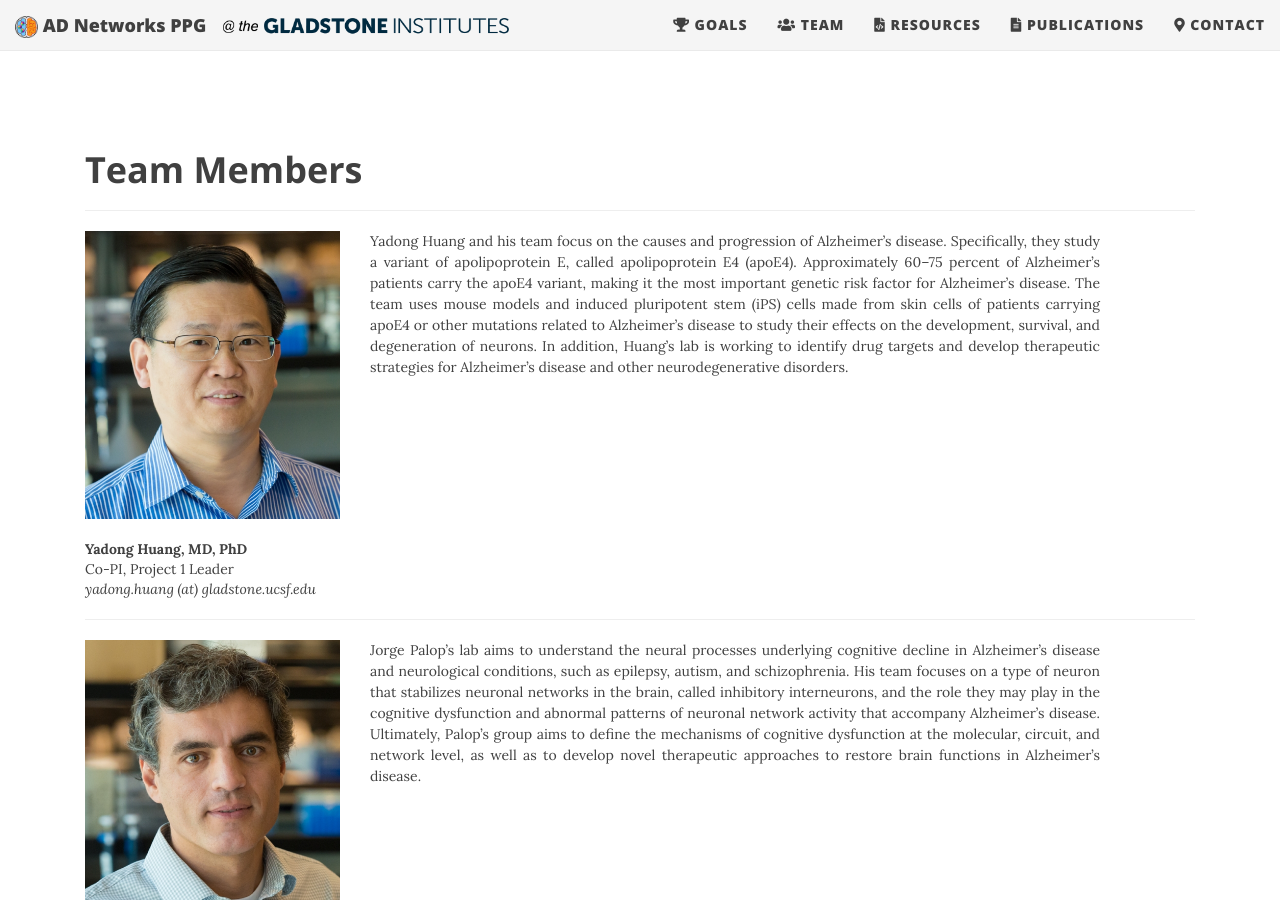
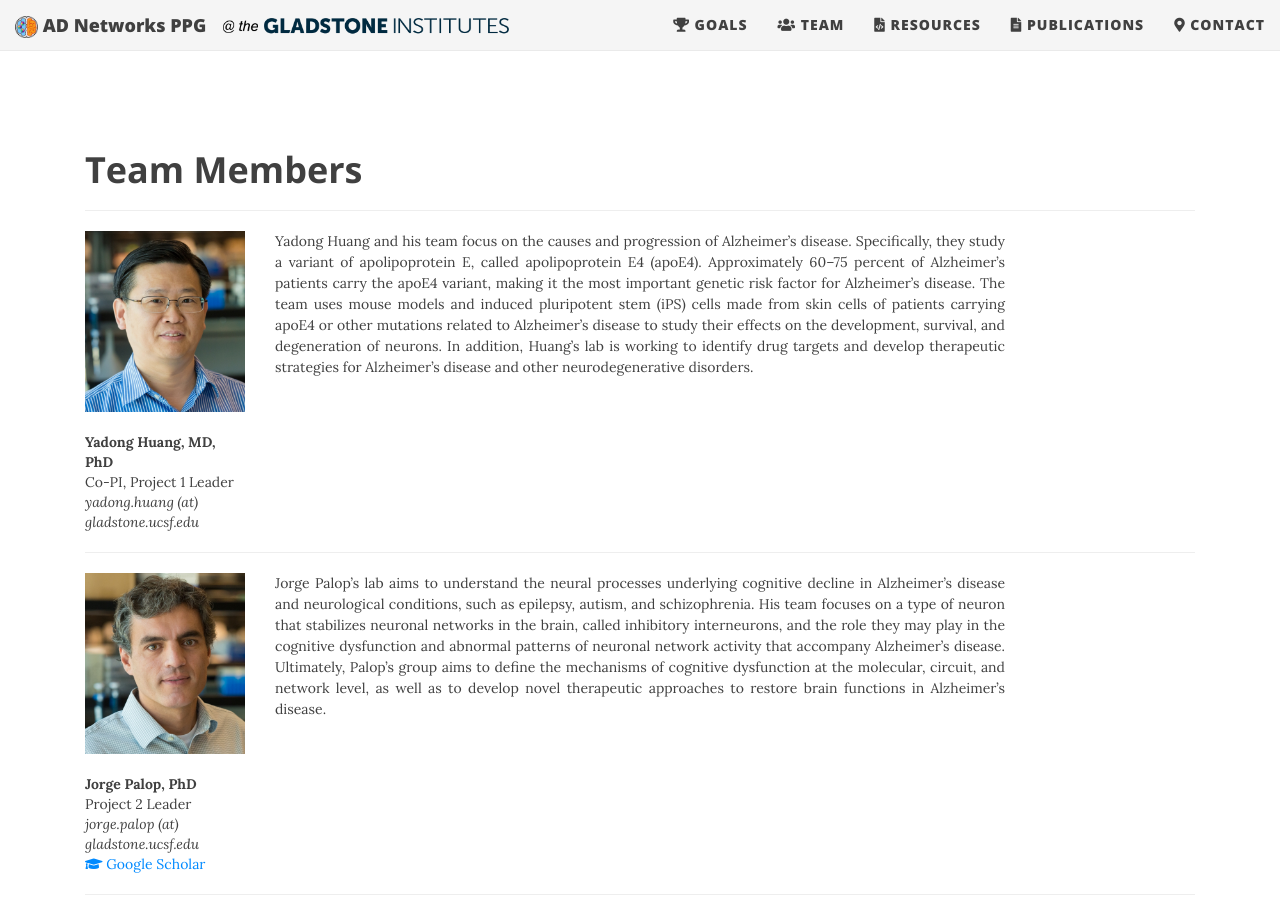
Before and after one commit to ADNetworksPPG/ADNetworksPPG, a Jekyll site: the page built from pages/Team.md, in a window 1280 px wide and 900 px high. Built offline with Jekyll 4.4.1, drawn with Linux system fonts in a browser that asks for light colours; nearby versions of some CDN libraries.

Commit message:
make pictures smaller

```diff
--- a/pages/Team.md
+++ b/pages/Team.md
@@ -9,7 +9,7 @@
 <hr>
 <!-- The paddingtop and margin-top edits allow anchors to link properly. -->
 <div id = "{{person.name}}" class="row" style="padding-top: 60px; margin-top: -60px;">
-    <div class="col-sm-3">
+    <div class="col-sm-2">
         <img class="img-responsive" src="{{person.image}}" {% if person.altimage %} onmouseover="this.src='{{person.altimage}}';" onmouseout="this.src='{{person.image}}';" {% endif %} alt="{{person.name}}"><br>
         <strong>{{person.name}}</strong> <br>
         {{person.position}} <br>
```
